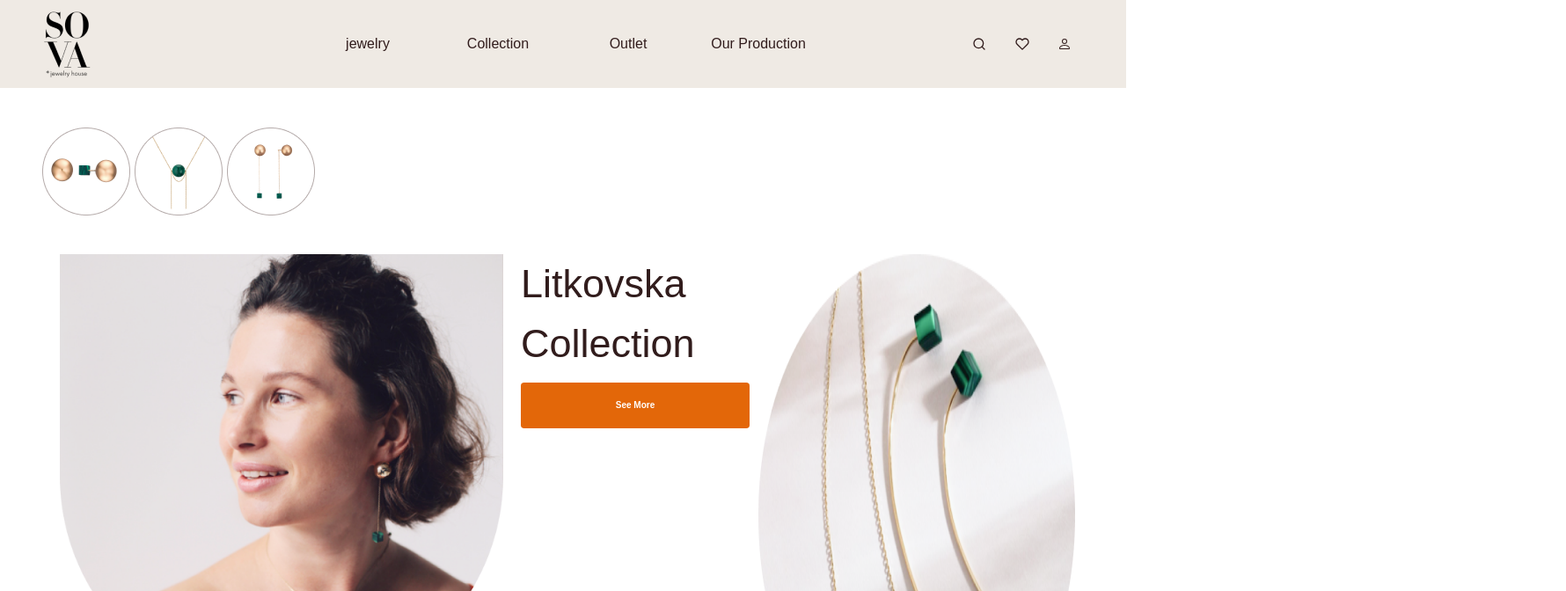
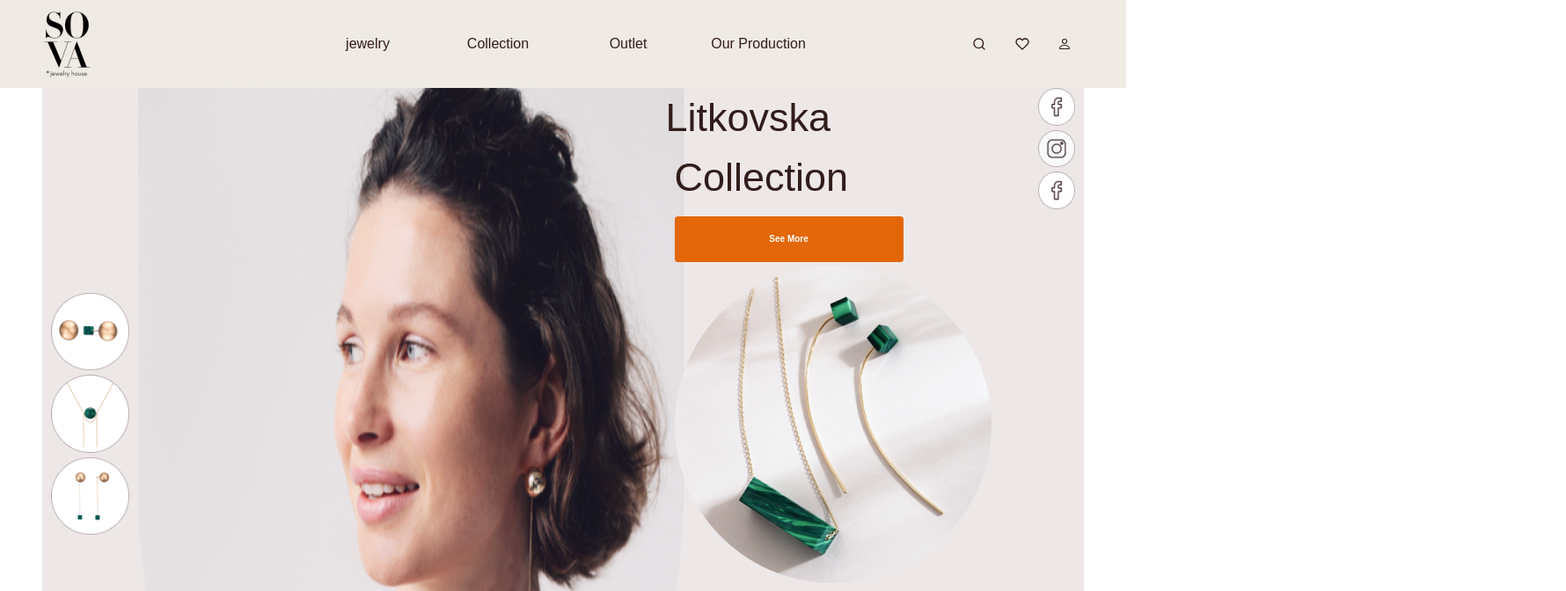
Before and after one commit to Pauloluwa/sova-tut, a Next.js app: page / in a window 1280 px wide. Shown: the top 672 px of the page at 88% size, 1780 px wide, since content can reach past the window. Built offline with nearby package versions, Linux system fonts and the light colour scheme.

Commit message:
edit main

```diff
--- a/components/templates/home/Welcome.tsx
+++ b/components/templates/home/Welcome.tsx
@@ -1,33 +1,40 @@
 import React from 'react'
-import { Box, Button, Container, HStack, SimpleGrid } from '@chakra-ui/react'
+import { Box, Button, Container, VStack, SimpleGrid } from '@chakra-ui/react'
 
 const Welcome = () => {
   return (
-    <SimpleGrid h={'920px'} w="100%" bg={'white'} padding="0" spacingX="40px">
-      {/* <Container h={'920px'} maxW={'1204px'} display="flex"> */}
-      <HStack>
+    <SimpleGrid
+      h={'920px'}
+      w="100%"
+      bg={'white'}
+      padding="0"
+      spacingX="40px"
+      backgroundColor={'#ede8e7'}>
+      <Container h={'920px'} maxW={'1204px'} display="flex">
+        <VStack paddingTop={'20%'}>
           <img src="/images/bangle.png" alt="logo" />
           <img src="/images/neckpiece.png" alt="logo" />
           <img src="/images/earings.png" alt="logo" />
-      </HStack>
-      <Container display="flex">
-        <Container>
-          <img src="/images/facecard.png" alt="logo" width="620px" height="620px" />
-        </Container>
-        <Container w={'500px'}>
-          <h1> Litkovska Collection </h1>
+        </VStack>
+        <Container display="flex" position={'relative'}>
+          <img src="/images/facecard.png" alt="logo" width="620px" />
+          <Container position={'absolute'} left={'600px'}>
+            <h1> Litkovska</h1>
+            <Container left={'900px'}>
+              <h1> Collection </h1>
               <Button w={'260px'} h={'52px'} bgColor={' #e36709 '} color={'white'}>
                 See More
               </Button>
+              <img src="/images/jewelrypics.png" alt="logo" width="360px" />
             </Container>
-        <img src="/images/jewelrypics.png" alt="logo" width="360px" height="360px" />
           </Container>
-      <HStack>
+        </Container>
+        <VStack>
           <img src="/images/facebook.png" alt="logo" />
           <img src="/images/instagram.png" alt="logo" />
           <img src="/images/facebook.png" alt="logo" />
-      </HStack>
-      {/* </Container> */}
+        </VStack>
+      </Container>
     </SimpleGrid>
   )
 }
```
Also changed, not shown: public/Images/faceCard.svg (added). Lines whose indentation alone changed are shown as unchanged.
